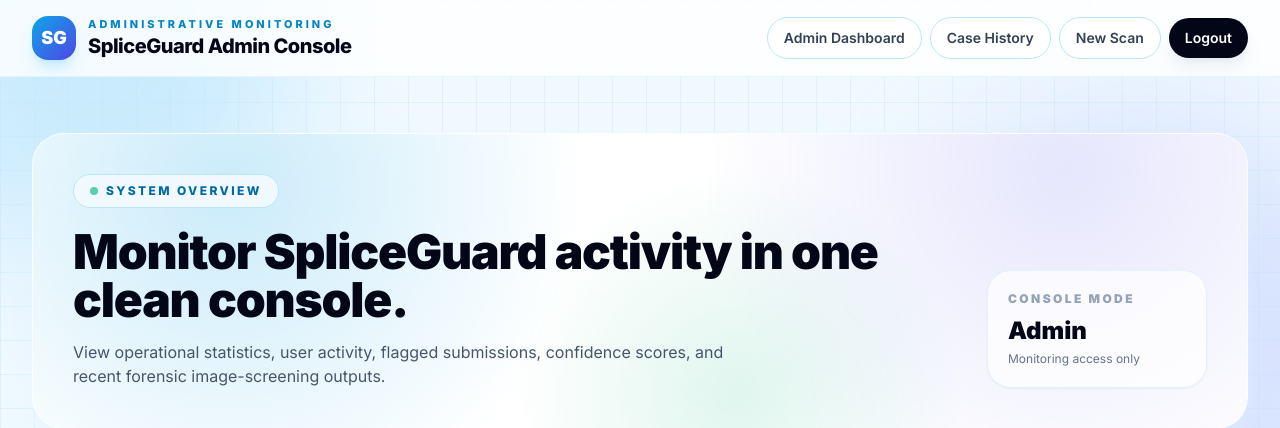
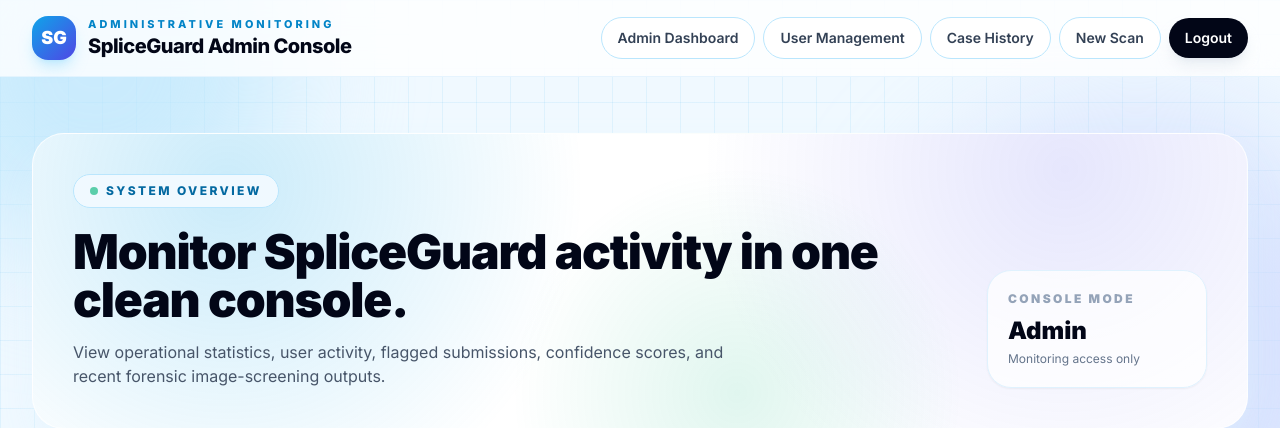
Before and after one commit to nazurahh01/SPLICEGUARD, a Flask app: template templates/admin.html in a window 1280 px wide. Shown: the top 428 px of the page. Run offline with Flask 3, Linux system fonts and the light colour scheme; the template is opened without the code that fills it, so the values that code supplies are empty; parts of the project's set-up code (start-up, migrations or seed data) failed here and were passed over; some libraries are stand-ins or nearby versions.

Commit message:
Add user management button

```diff
--- a/templates/admin.html
+++ b/templates/admin.html
@@ -64,6 +64,11 @@
                 <a href="/admin"
                 class="px-4 py-2.5 rounded-full border border-sky-200 bg-white text-slate-700 font-semibold hover:border-sky-400 hover:text-sky-700 transition">
                     Admin Dashboard
+                </a>
+
+                <a href="/admin-users"
+                class="px-4 py-2.5 rounded-full border border-sky-200 bg-white text-slate-700 font-semibold hover:border-sky-400 hover:text-sky-700 transition">
+                    User Management
                 </a>
 
                 <a href="/admin-history"
```
